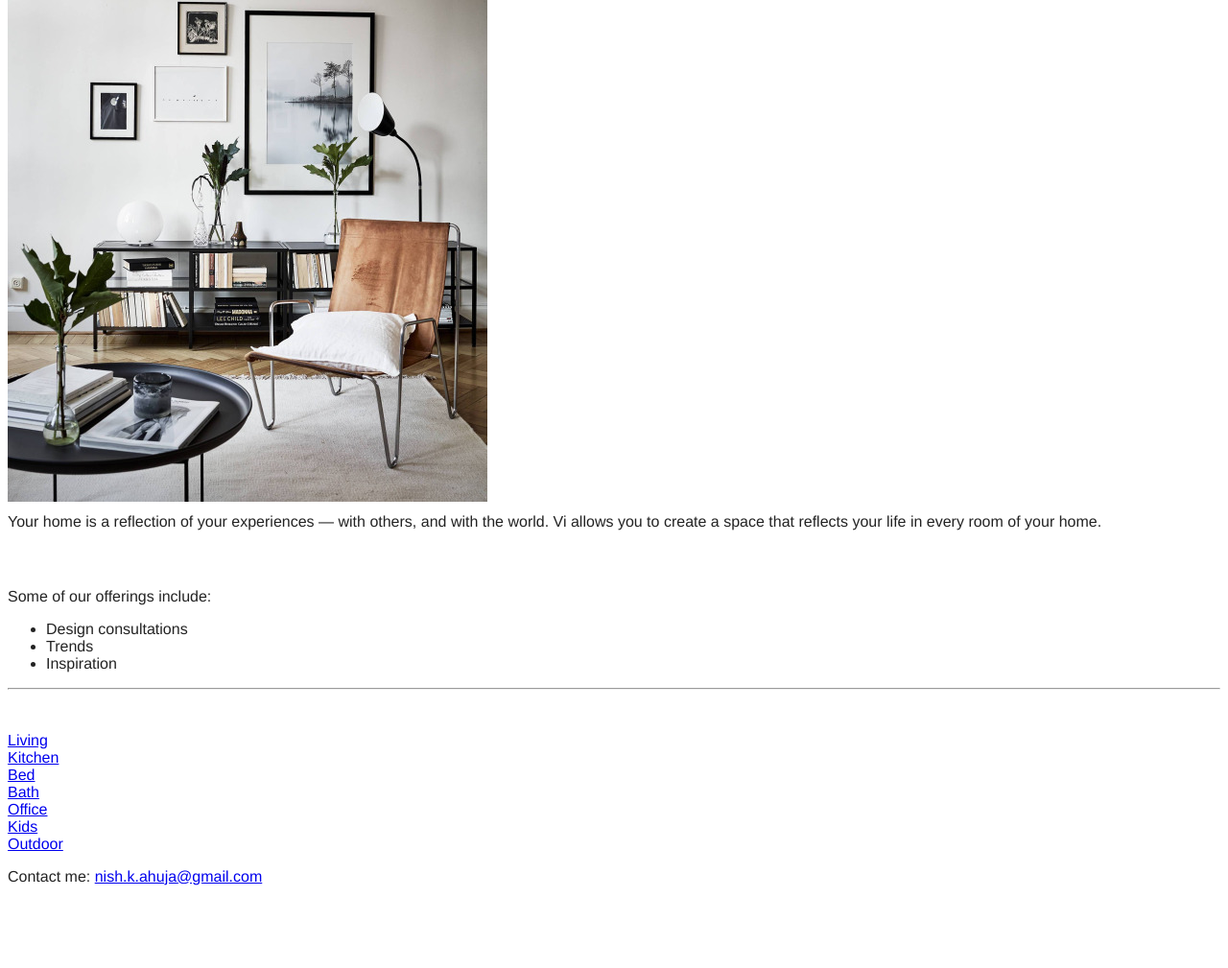
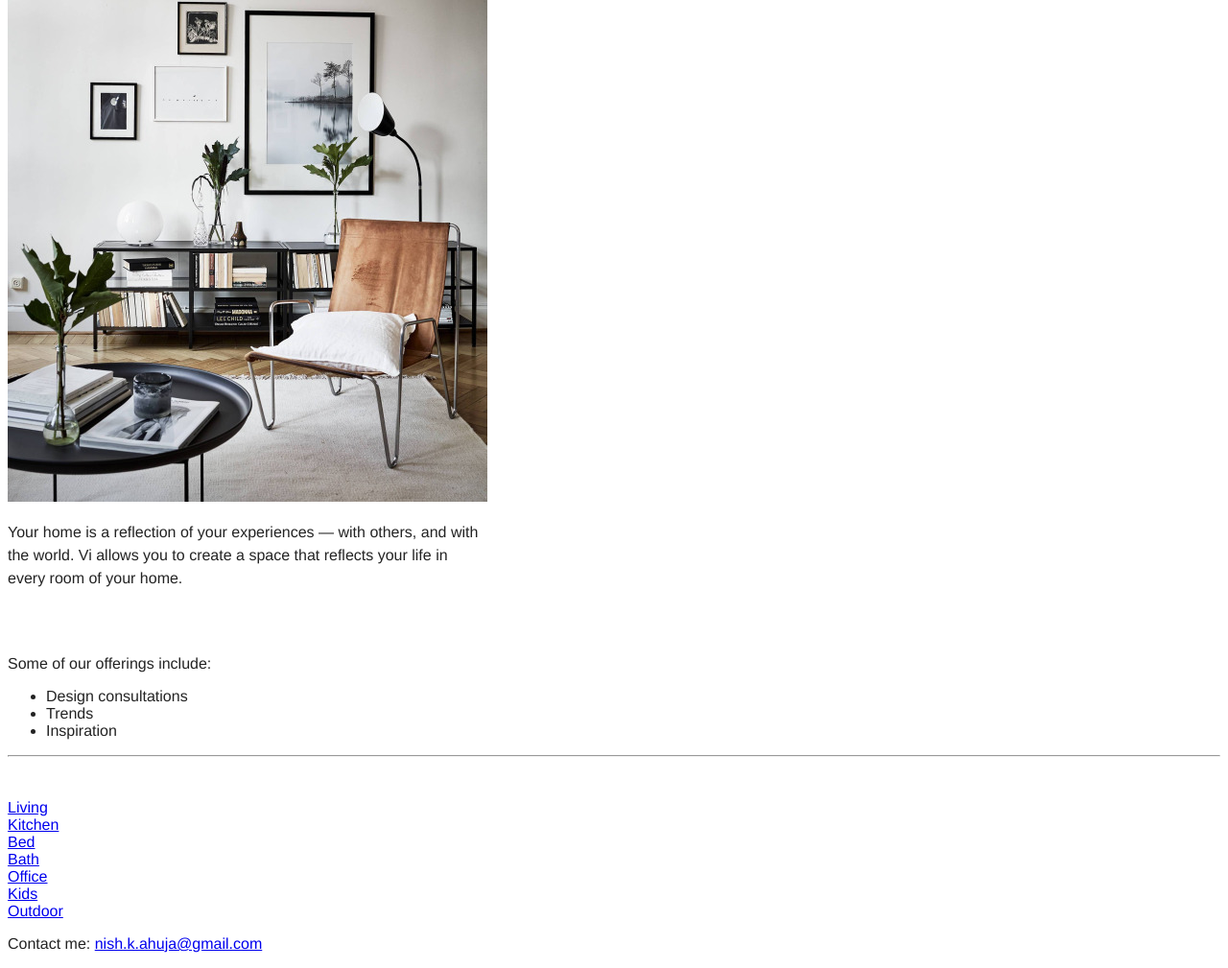
Before and after one commit to nishthaahuja/nishthaahuja.github.io, a plain HTML site: page unit_3/index.html in a window 1280 px wide. Shown: the part 487-1496 px from the top of the page at 96% size. Before the commit the page ends 1426 px from the top, so only its background shows below. Drawn offline with Linux system fonts and the light colour scheme.

Commit message:
#description changes

```diff
--- a/unit_3/css/style.css
+++ b/unit_3/css/style.css
@@ -35,5 +35,6 @@ a{
 }
 
 #description {
-	line-height: 10%;
+	width: 500px;
+	line-height: 150%;
 }
```
